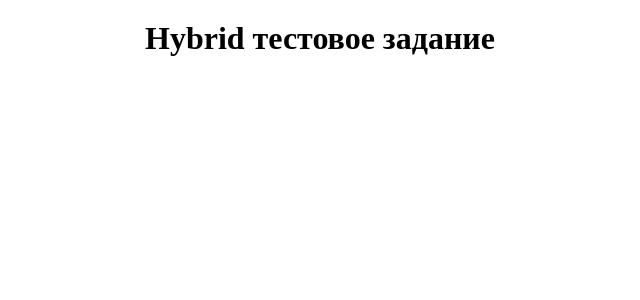
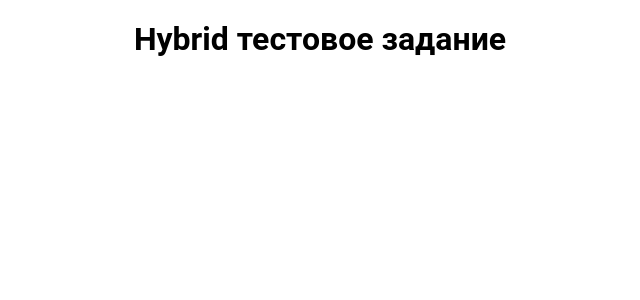
Before and after one commit to ok-webdev/hybrid-test-task, a Vue app: page / in a window 1280 px wide. Shown: the top 300 px of the page, without its empty margins (320-960 px from the left). Built offline with nearby package versions, Linux system fonts and the light colour scheme.

Commit message:
add font

```diff
--- a/src/App.vue
+++ b/src/App.vue
@@ -17,6 +17,7 @@
 </script>
 
 <style lang="scss">
+  @import url('https://fonts.googleapis.com/css?family=Roboto+Condensed');
   *,
   *::before,
   *::after {
@@ -25,6 +26,6 @@
     box-sizing: border-box;
   }
   #app {
-
+    font-family: 'Roboto', sans-serif;
   }
 </style>
```
